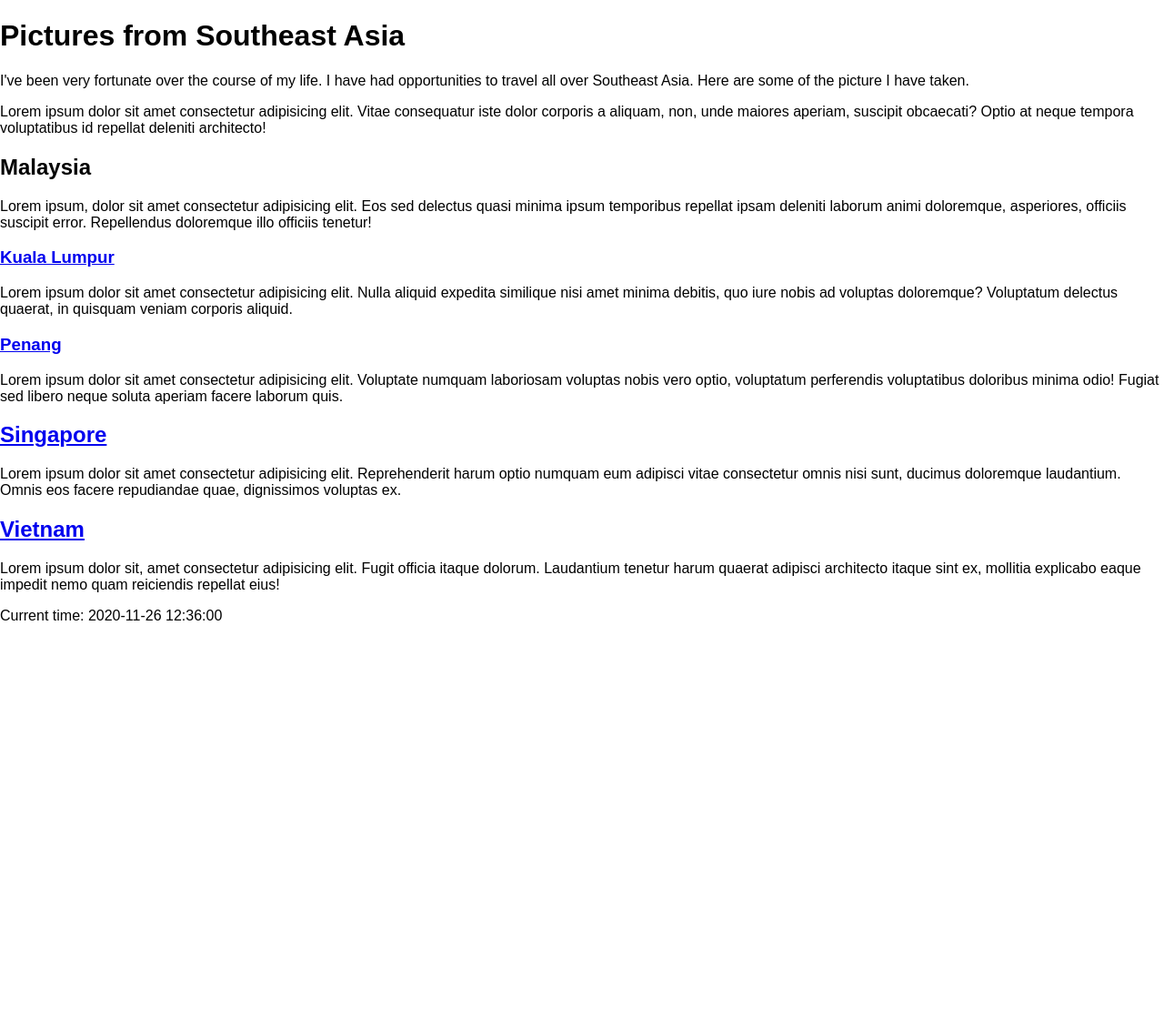
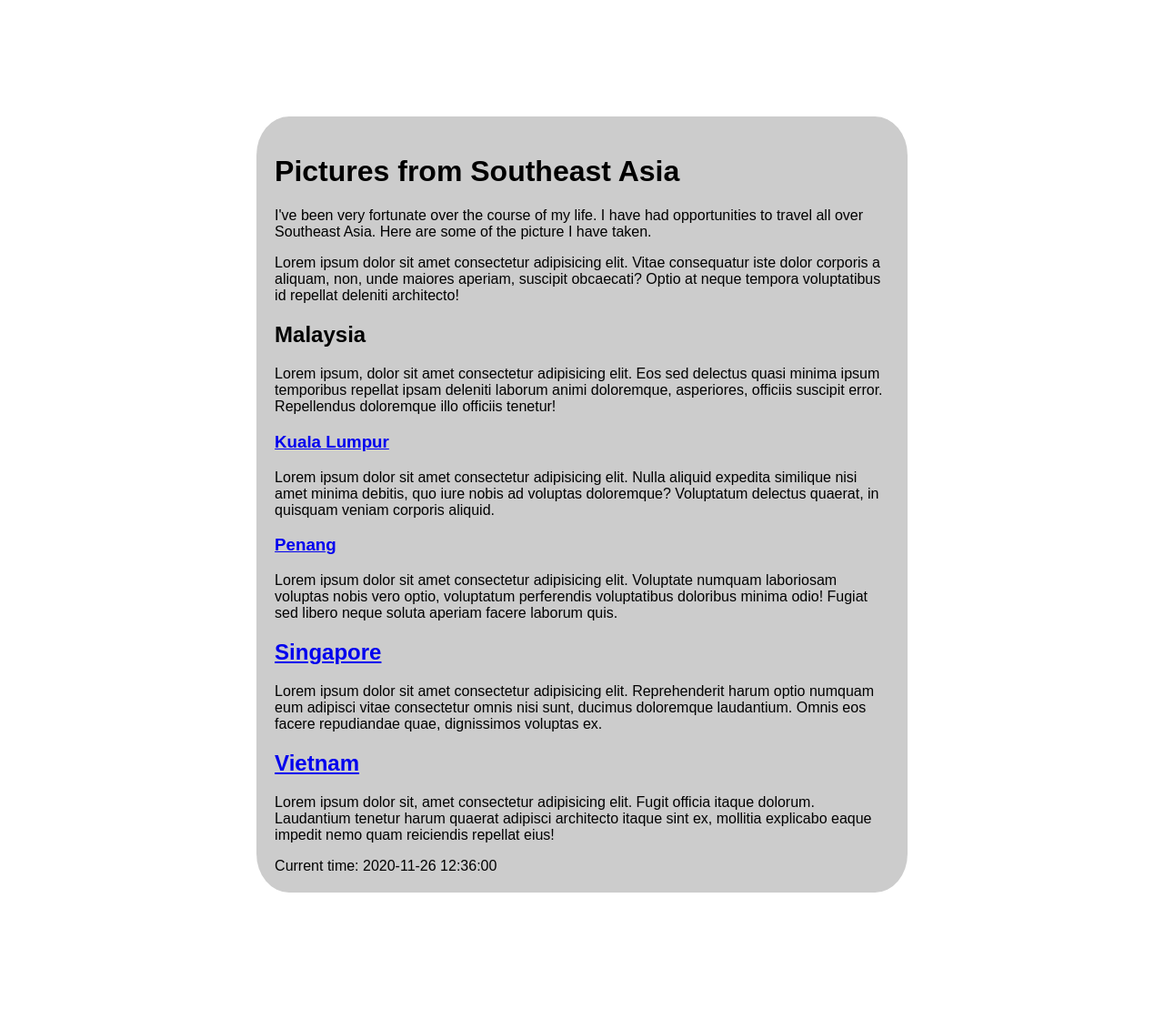
Before and after one commit to wbeaster/SDEV300, a Flask app: page / in a window 1280 px wide. Shown: the whole page at 91% size. Before the commit the page ends 682 px from the top, so only its background shows below. Run offline with Flask 2, Linux system fonts and the light colour scheme.

Commit message:
slightly better css

```diff
--- a/week6/lab6/static/css/main.css
+++ b/week6/lab6/static/css/main.css
@@ -1,5 +1,14 @@
 body
 {
-    margin: 0;
+    margin: 10%;
     font-family: sans-serif;
 }
+
+.container
+{
+    width: 66%;
+    margin: auto;
+    padding: 2%;
+    background: #ccc;
+    border-radius: 5%;
+}
--- a/week6/lab6/templates/index.html
+++ b/week6/lab6/templates/index.html
@@ -7,6 +7,7 @@
 {% block body %}
 
 <!-- This is a comment, as required -->
+<div class = "container">
     <h1>Pictures from Southeast Asia</h1>
     <p>
         I've been very fortunate over the course of my life. I have had opportunities
@@ -15,6 +16,7 @@
     <p>
         Lorem ipsum dolor sit amet consectetur adipisicing elit. Vitae consequatur iste dolor corporis a aliquam, non, unde maiores aperiam, suscipit obcaecati? Optio at neque tempora voluptatibus id repellat deleniti architecto!
     </p>
+
     <h2>Malaysia</h2>
         <p>
             Lorem ipsum, dolor sit amet consectetur adipisicing elit. Eos sed delectus quasi minima ipsum temporibus repellat ipsam deleniti laborum animi doloremque, asperiores, officiis suscipit error. Repellendus doloremque illo officiis tenetur!
@@ -37,5 +39,6 @@
     </p>
 
     Current time: {{ nowstr }}
+</div>
 
 {% endblock %}
```
Lines whose indentation alone changed are shown as unchanged.
